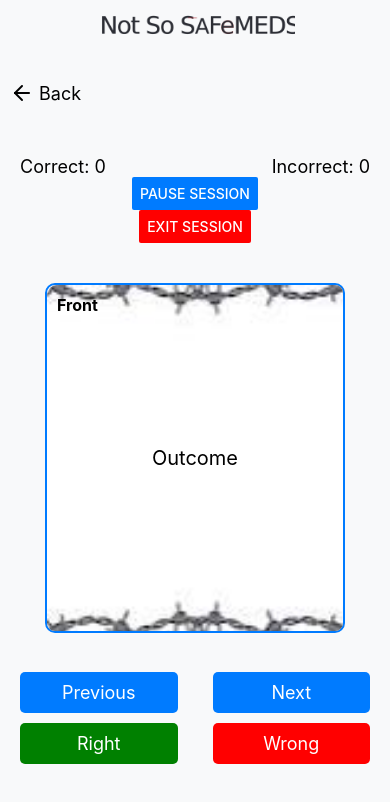
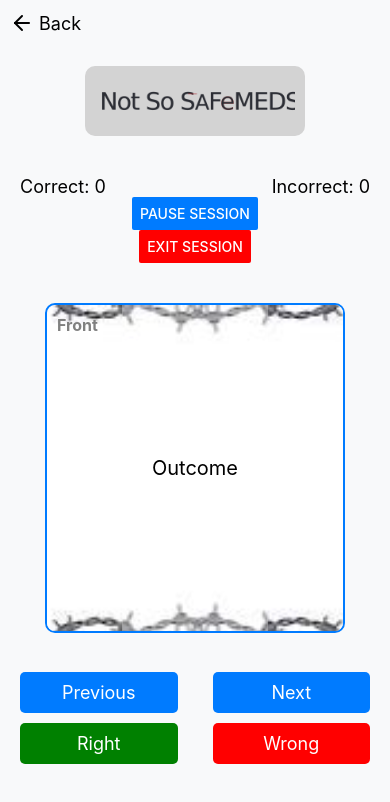
Before and after one commit to Jordan-Richards/Demo-Flash, a React Native app: screen /Flashcards in a window 390 px wide. Shown: the top 802 px of the page. Built offline with nearby package versions, Linux system fonts and the light colour scheme.

Commit message:
chore: Improve logo placement and styling in FlashcardScreen for darkmode

```diff
--- a/src/Screens/FlashcardScreen.js
+++ b/src/Screens/FlashcardScreen.js
@@ -188,26 +188,31 @@ const FlashcardScreen = ({ route }) => {
 
   return (
     <SafeAreaView style={[styles.container, { backgroundColor: theme.backgroundColor }]}>
-      <Image source={require('../../assets/logo.png')} style={styles.logo} />
-
-      <TouchableOpacity style={styles.backButton} onPress={handleBackPress}>
+     <TouchableOpacity style={styles.backButton} onPress={handleBackPress}>
         <Feather name="arrow-left" size={24} color={theme.textColor} />
         <Text style={[styles.backButtonText, { color: theme.textColor }]}>Back</Text>
       </TouchableOpacity>
+      <View style={styles.logoContainer}>
+
+        <Image source={require('../../assets/logo.png')} style={styles.logo} />
+      </View>
+
+
 
       <View style={styles.scoreContainer}>
         <Text style={[styles.scoreText, { color: theme.textColor }]}>Correct: {correctAnswers}</Text>
         <Text style={[styles.scoreText, { color: theme.textColor }]}>Incorrect: {incorrectAnswers}</Text>
       </View>
-      <Button title="Pause Session" onPress={handlePauseSession} color={theme.buttonBackground} />
+      <Button title="Pause Session" onPress={handlePauseSession} color={isDarkMode ? 'white' : theme.buttonBackground} />
+
       <Button title="Exit Session" onPress={handleExitSession} color="red" />
 
       <View style={styles.cardContainer}>
         {currentCard ? (
           <TouchableOpacity onPress={flipCard}>
             <ImageBackground source={require('../../assets/barbedwire img.jpeg')} style={[styles.card, { borderColor: theme.borderColor }]} imageStyle={styles.cardImage}>
-              <Text style={[styles.cardLabel, { color: theme.textColor }]}>{isFront ? 'Front' : 'Back'}</Text>
-              <View style={styles.cardTextContainer}>
+              <Text style={[styles.cardLabel, { color: isDarkMode ? 'black':'grey' }]}>{isFront ? 'Front' : 'Back'}</Text>
+              <View style={[styles.cardTextContainer, { backgroundColor: isDarkMode ? 'rgba(0, 0, 0, 0.3)' : 'rgba(255, 255, 255, 0.3)' }]}>
                 <Text style={[styles.cardText, { color: theme.textColor }]}>
                   {isFront ? currentCard.front : currentCard.back}
                 </Text>
@@ -248,11 +253,16 @@ const styles = StyleSheet.create({
     alignItems: 'center',
     paddingBottom: 50,
   },
+  logoContainer: {
+    backgroundColor: 'lightgrey',
+    padding: 10,
+    borderRadius: 10,
+    marginBottom: 20,
+  },
   logo: {
     width: 200,
     height: 50,
     resizeMode: 'contain',
-    marginBottom: 20,
   },
   backButton: {
     flexDirection: 'row',
@@ -282,12 +292,14 @@ const styles = StyleSheet.create({
   },
   card: {
     width: 300,
-    height: 350,
+    height: 330,
     justifyContent: 'center',
     alignItems: 'center',
     borderWidth: 2,
     borderRadius: 10,
     overflow: 'hidden',
+    marginBottom: 20,
+    marginTop: 20,
   },
   cardImage: {
     borderRadius: 10,
@@ -305,11 +317,11 @@ const styles = StyleSheet.create({
     justifyContent: 'center',
     alignItems: 'center',
     paddingHorizontal: 20,
+
   },
   cardText: {
     fontSize: 20,
     textAlign: 'center',
-    backgroundColor: 'rgba(255, 255, 255, 0.8)',
     paddingHorizontal: 10,
     borderRadius: 5,
   },
```
